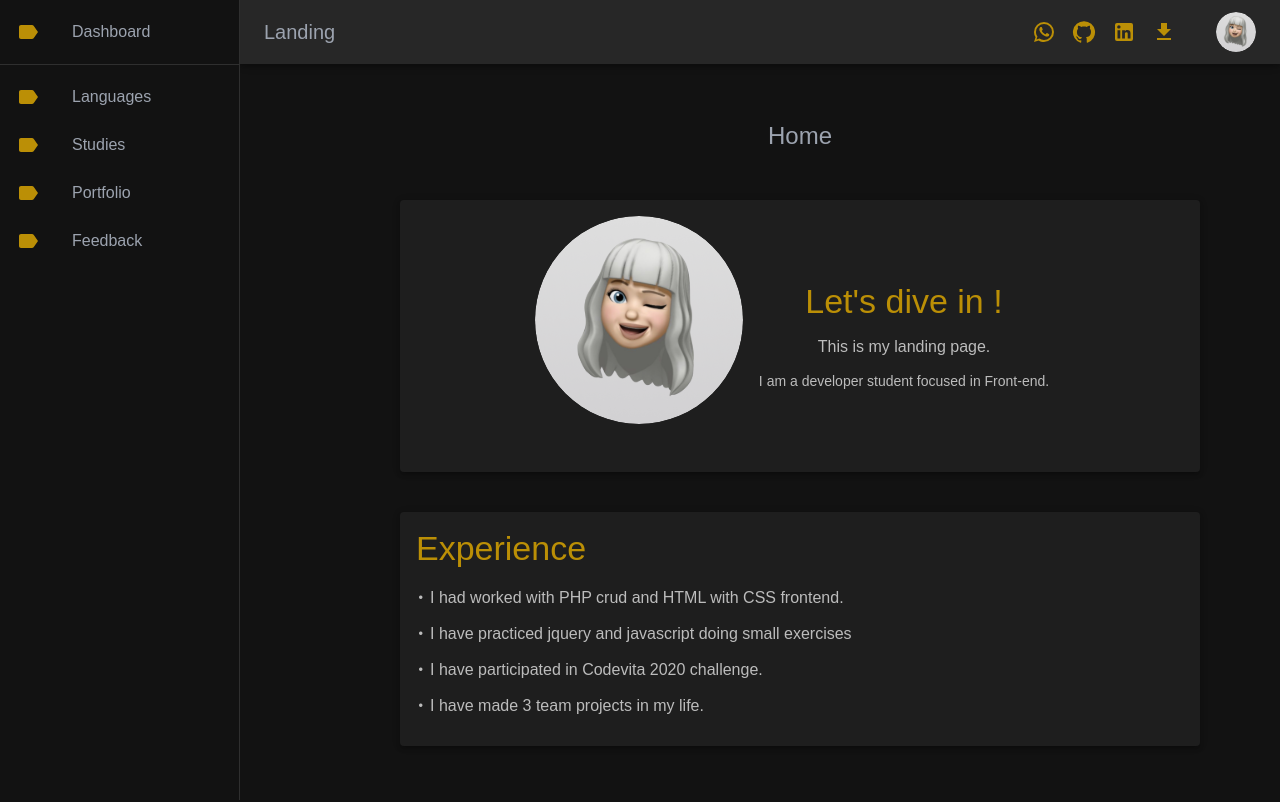
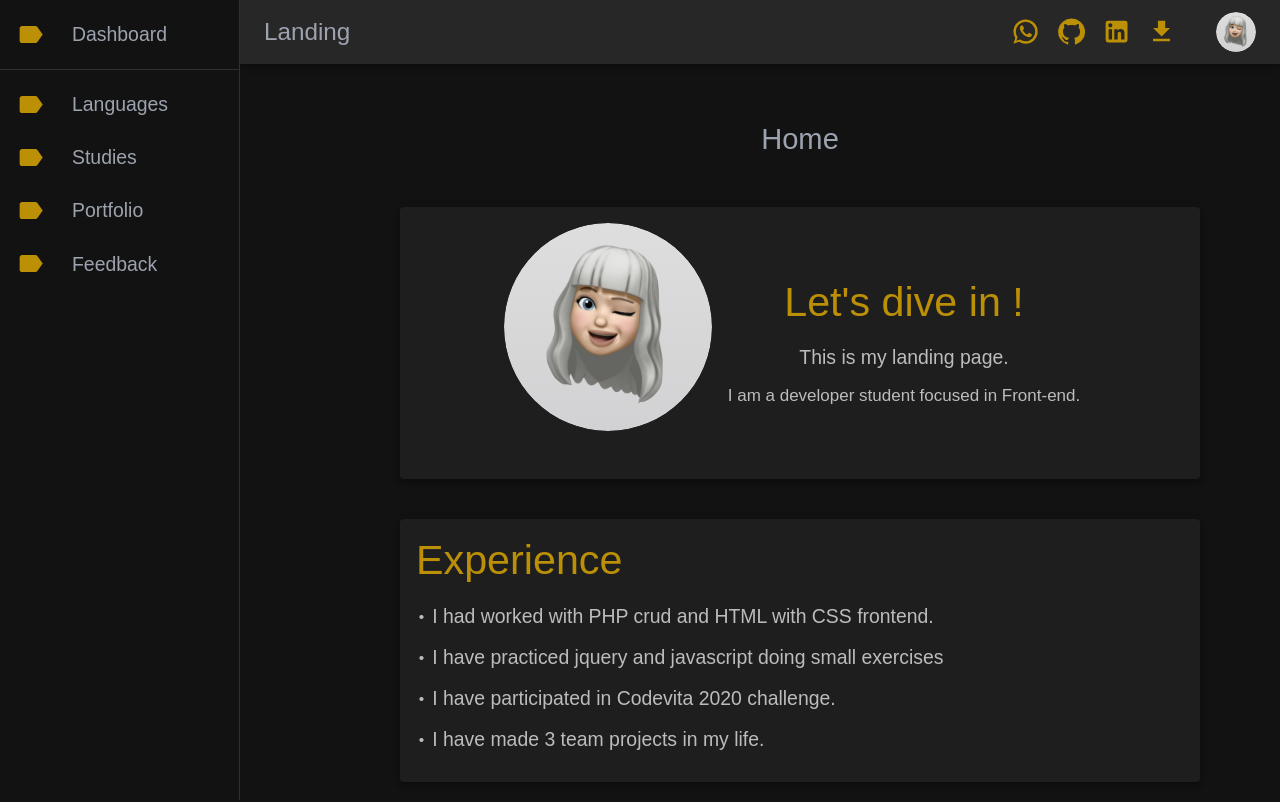
Before and after one commit to Usernamek-dot/LandingPageFIMLM2022, a React (Vite) app in the folder landing/: page / in a window 1280 px wide. Shown: the top 802 px of the page. Built offline with nearby package versions, Linux system fonts and the light colour scheme.

Commit message:
Style / adding font size

```diff
--- a/landing/src/theme/theme.js
+++ b/landing/src/theme/theme.js
@@ -5,5 +5,5 @@ export const theme = createTheme({
     primary: { main: "#9ca3af" },
     secondary: { main: "#BB8F06" },
   },
-  typography: { fontFamily: `'Poppins', sans-serif` },
+  typography: { fontFamily: `'Poppins', sans-serif`, fontSize: 17 },
 });
```
